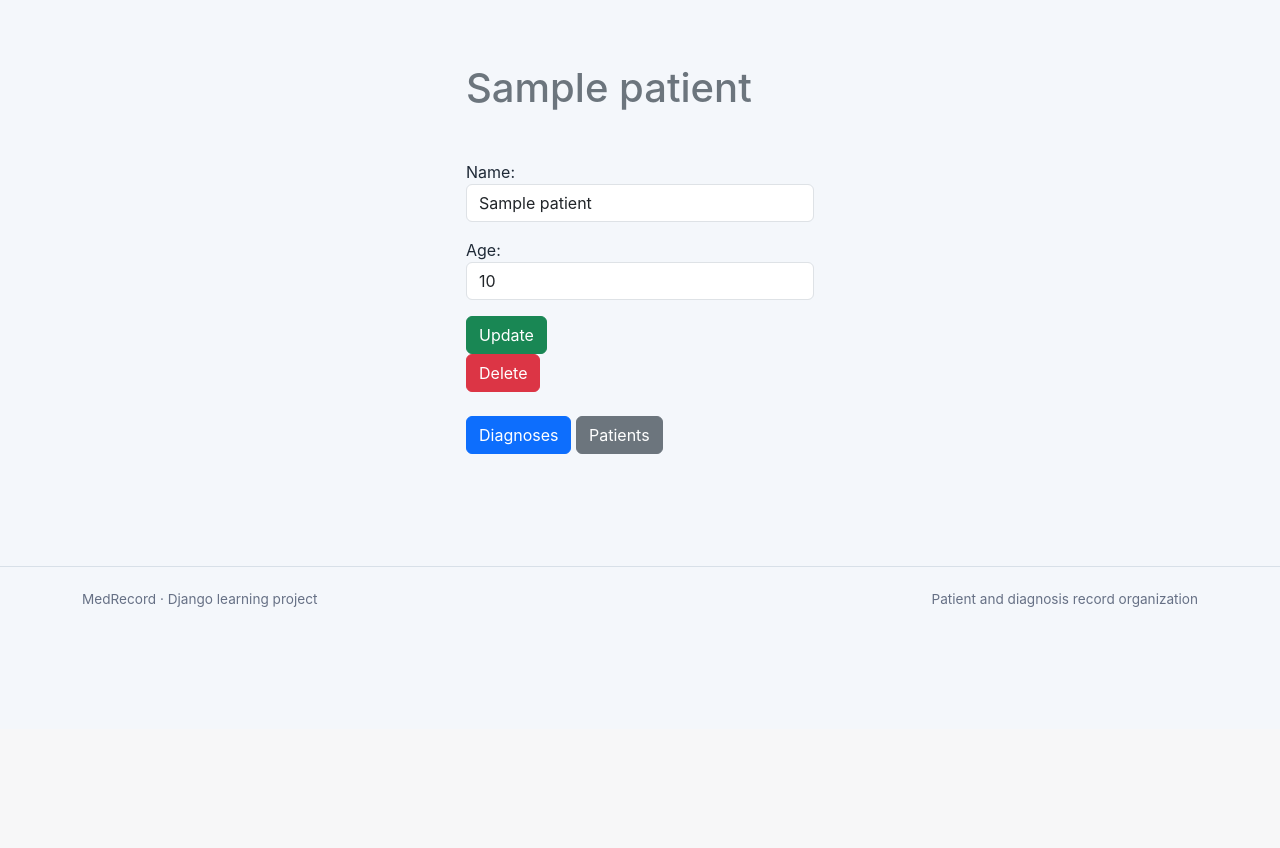
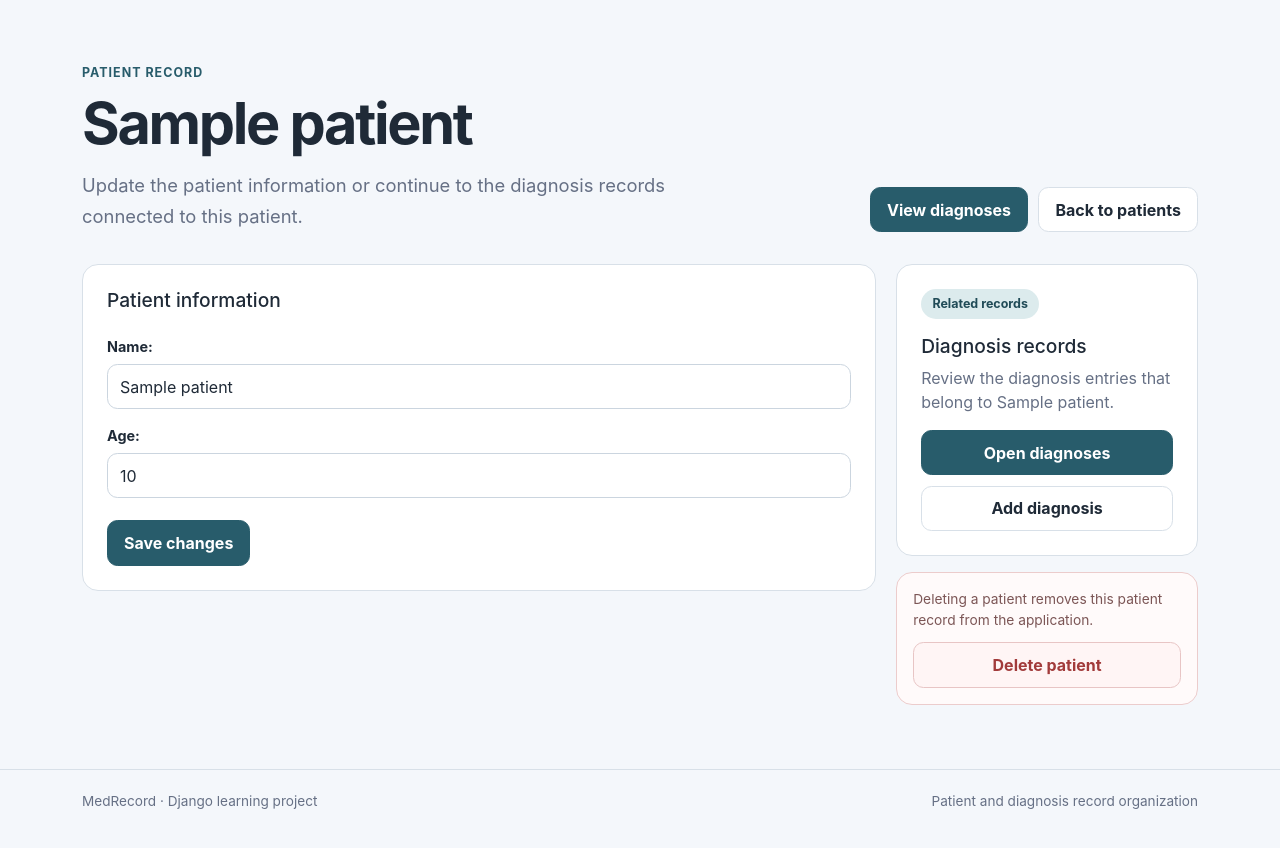
Before and after one commit to enrique28-ai/Medrecord, a Django app: page /patients/1/ in a window 1280 px wide. Shown: the part 71-919 px from the top of the page. Before the commit the page ends 678 px from the top, so only its background shows below. Run offline with Django 5.2, Linux system fonts and the light colour scheme; a user stored in the database is signed in; tables that the repository leaves empty hold one stand-in row (values such as "Sample post").

Commit message:
style: improve patient detail

```diff
--- a/medregister/templates/patient_detail.html
+++ b/medregister/templates/patient_detail.html
@@ -1,41 +1,50 @@
 {% extends 'base.html' %}
+{% block title %}{{ patient.name }} · MedRecord{% endblock %}
 {% block content %}
-<main class="container">
-    <div class="row">
-    <div class="col-md-4 offset-md-4 ">
-<h1 class="text-secondary">{{patient.name}}</h1>
+<section>
+  <header class="page-header">
+    <div>
+      <p class="page-eyebrow">Patient record</p>
+      <h1 class="page-title">{{ patient.name }}</h1>
+      <p class="page-subtitle">Update the patient information or continue to the diagnosis records connected to this patient.</p>
+    </div>
+    <div class="page-header__actions">
+      <a class="btn-medrecord" href="{% url 'diagnosis' patient.id %}">View diagnoses</a>
+      <a class="btn-outline-medrecord" href="{% url 'patients' %}">Back to patients</a>
+    </div>
+  </header>
 
-<div class="mt-5 mb-5">
-<form method="POST" action="{% url 'patient_detail' patient.id %}">
+  <div class="detail-grid">
+    <div class="panel-card">
+      <h2>Patient information</h2>
+      <form method="post" action="{% url 'patient_detail' patient.id %}" class="medrecord-form mt-4">
         {% csrf_token %}
-     {% if form.errors %}
-<div class="alert alert-warning alert-dismissible fade show" role="alert">
-                {% for field in form %}
-                    {% if field.errors %}
-                        {{ field.errors }}
-                    {% endif %}
-                {% endfor %}
-            <button type="button" class="btn-close" data-bs-dismiss="alert" aria-label="Close"></button>
+        {{ form.as_p }}
+        <div class="form-actions">
+          <button type="submit" class="btn-medrecord">Save changes</button>
         </div>
-        {% endif %}
-    {{ form.as_p }}
-    <button class="btn btn-success">Update</button>
       </form>
+    </div>
+
+    <aside>
+      <div class="panel-card">
+        <span class="context-note">Related records</span>
+        <h2>Diagnosis records</h2>
+        <p class="mt-2">Review the diagnosis entries that belong to {{ patient.name }}.</p>
+        <div class="action-stack mt-3">
+          <a class="btn-medrecord" href="{% url 'diagnosis' patient.id %}">Open diagnoses</a>
+          <a class="btn-outline-medrecord" href="{% url 'create_diagnosis' patient.id %}">Add diagnosis</a>
+        </div>
+      </div>
+
+      <div class="danger-panel">
+        <p>Deleting a patient removes this patient record from the application.</p>
         <form action="{% url 'delete_patient' patient.id %}" method="post">
           {% csrf_token %}
-<button class="btn btn-danger">
-    Delete
-</button>
+          <button type="submit" class="btn-danger-soft w-100">Delete patient</button>
         </form>
-<br/>
-<a class="btn btn-primary" href="{% url 'diagnosis' patient.id %}">
-    Diagnoses
-</a>
-<a class="btn btn-secondary" href="{% url 'patients' %}">
-   Patients
-</a>
       </div>
+    </aside>
   </div>
-</div>
-</main>
+</section>
 {% endblock %}
```
Lines whose indentation alone changed are shown as unchanged.
